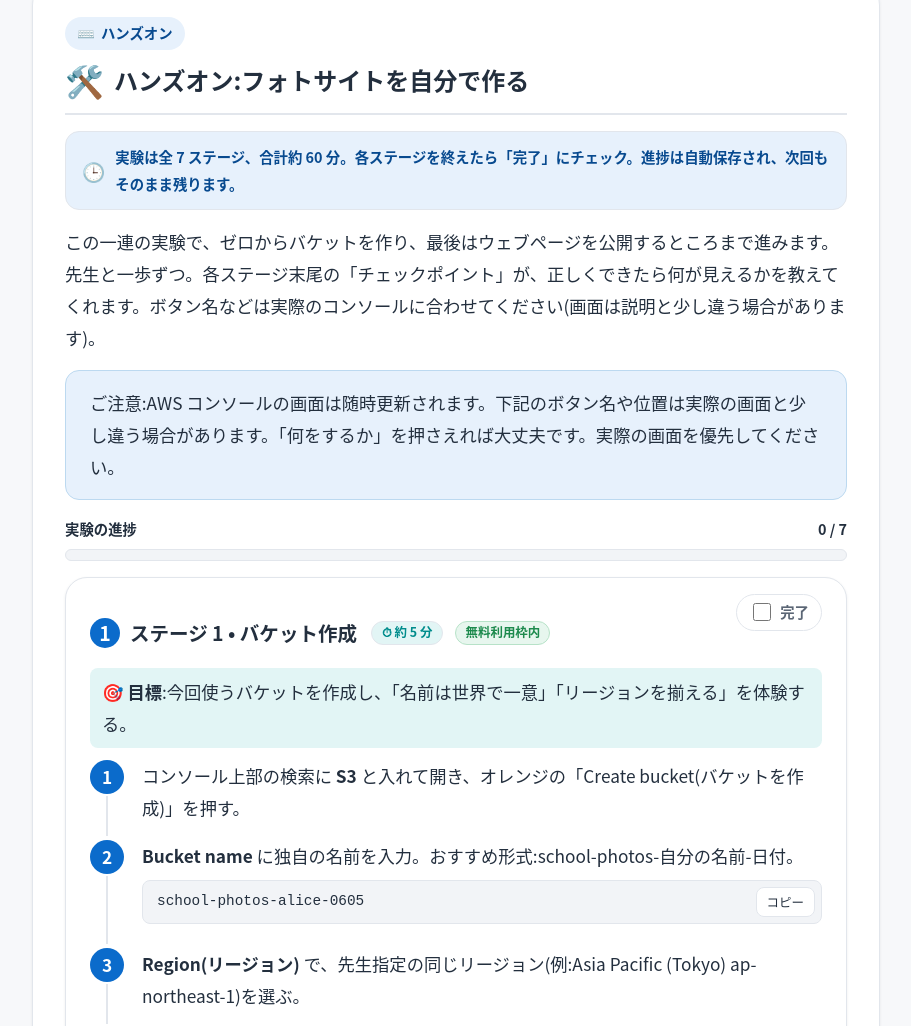
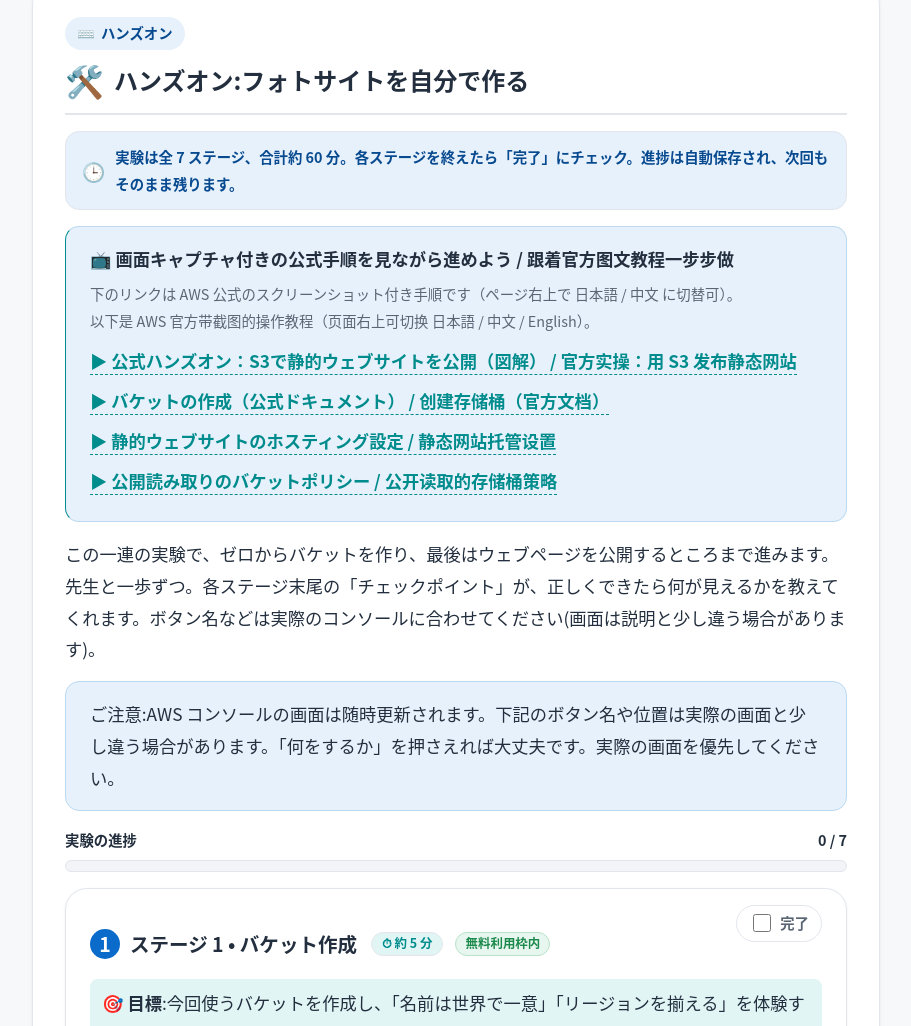
Before and after one commit to scgpp12/aws-demo01, a plain HTML site: page lesson1.html in a window 1280 px wide. Shown: the part 9565-10591 px from the top of the page, without its empty margins (184-1095 px from the left). Drawn offline with nearby package versions, Linux system fonts and the light colour scheme; sample sign-in values are in the browser's storage.

Commit message:
第1课:动手操作加官方图文教程入口(带截图,日中)
在「动手操作」开头加 .guide-box 卡片,链接 AWS 官方带截图的
实操/文档:静态网站托管、创建桶、托管设置、公开读取桶策略。
新人可对照官方截图操作,降低无画面的上手难度。

Co-Authored-By: Claude Opus 4.8 <noreply@anthropic.com>

```diff
--- a/assets/styles.css
+++ b/assets/styles.css
@@ -264,6 +264,21 @@ h1, h2, h3 { line-height: 1.4; color: var(--color-text); }
 /* 宽屏才显示(留足空间不压正文);窄屏用顶栏☰导航 */
 @media (min-width: 1400px) { .toc { display: block; } }
 @media print { .toc { display: none !important; } }
+
+/* ============================================================
+   官方图文教程入口卡
+   ============================================================ */
+.guide-box { border-left-color: var(--color-accent) !important; }
+.guide-box .guide-head { font-size: var(--fs-base); margin-bottom: 6px; }
+.guide-box .guide-note { color: var(--color-text-soft); font-size: var(--fs-sm); margin: 4px 0 10px; }
+.guide-box .guide-links { margin: 0; padding-left: 0; list-style: none; }
+.guide-box .guide-links li { margin: 8px 0; }
+.guide-box .guide-links a {
+  display: inline-block; font-weight: 600; line-height: 1.5;
+  color: var(--color-accent); text-decoration: none;
+  border-bottom: 1px dashed var(--color-accent);
+}
+.guide-box .guide-links a:hover { color: var(--color-primary-ink); border-bottom-style: solid; }
 
 /* ============================================================
    页面容器
--- a/lesson1.html
+++ b/lesson1.html
@@ -294,6 +294,20 @@
       <span class="mode-badge mode-do">⌨️ <span data-i18n="ui.badge_do">动手操作</span></span>
       <h2><span class="sec-emoji">🛠️</span> <span data-i18n="l1.handson_title">动手操作</span></h2>
       <div class="total-time-banner" data-i18n="l1.lab_total_time"></div>
+
+      <!-- 官方图文/截图教程入口(新人跟着图做更不易出错) -->
+      <div class="callout info no-print guide-box">
+        <div class="guide-head">📺 <b>画面キャプチャ付きの公式手順を見ながら進めよう / 跟着官方图文教程一步步做</b></div>
+        <p class="guide-note">下のリンクは AWS 公式のスクリーンショット付き手順です（ページ右上で 日本語 / 中文 に切替可）。<br>
+        以下是 AWS 官方带截图的操作教程（页面右上可切换 日本語 / 中文 / English）。</p>
+        <ul class="guide-links">
+          <li><a href="https://aws.amazon.com/getting-started/hands-on/host-static-website/" target="_blank" rel="noopener">▶ 公式ハンズオン：S3で静的ウェブサイトを公開（図解） / 官方实操：用 S3 发布静态网站</a></li>
+          <li><a href="https://docs.aws.amazon.com/ja_jp/AmazonS3/latest/userguide/creating-bucket.html" target="_blank" rel="noopener">▶ バケットの作成（公式ドキュメント） / 创建存储桶（官方文档）</a></li>
+          <li><a href="https://docs.aws.amazon.com/ja_jp/AmazonS3/latest/userguide/HostingWebsiteOnS3Setup.html" target="_blank" rel="noopener">▶ 静的ウェブサイトのホスティング設定 / 静态网站托管设置</a></li>
+          <li><a href="https://docs.aws.amazon.com/ja_jp/AmazonS3/latest/userguide/WebsiteAccessPermissionsReqd.html" target="_blank" rel="noopener">▶ 公開読み取りのバケットポリシー / 公开读取的存储桶策略</a></li>
+        </ul>
+      </div>
+
       <p data-i18n="l1.lab_intro"></p>
       <div class="callout info no-print"><div data-i18n="ui.console_disclaimer"></div></div>
 
```
